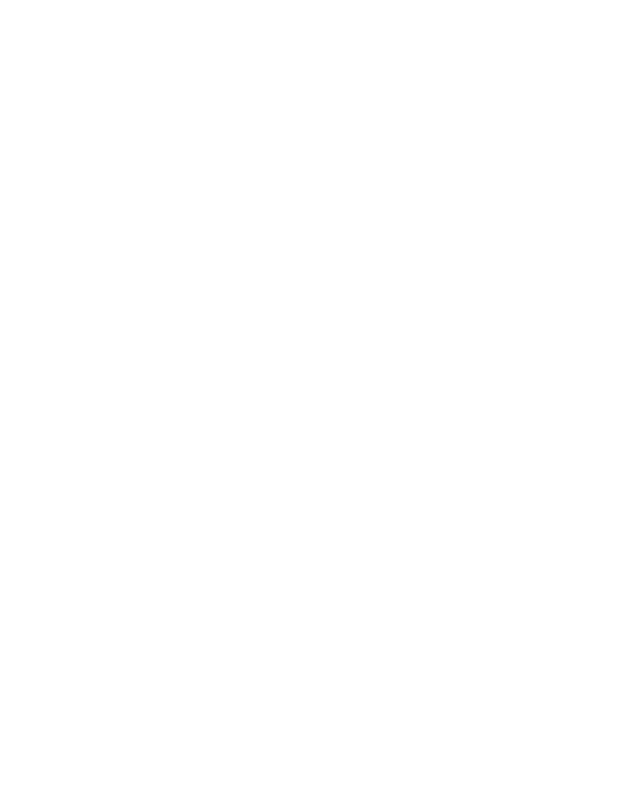
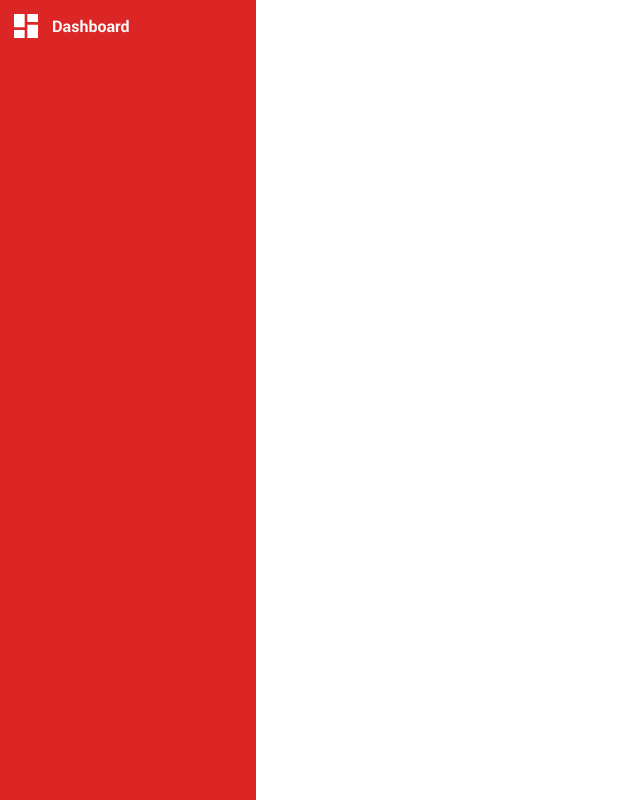
Before and after one commit to Diaa-E/admin-dashboard-exercise, a plain HTML site: page index.html in a window 1280 px wide. Shown: the whole page, without its empty margins (0-640 px from the left). Drawn offline with Linux system fonts and the light colour scheme.

Commit message:
Add side menu containers

```diff
--- a/index.html
+++ b/index.html
@@ -8,6 +8,13 @@
     <link rel="stylesheet" href="./style.css">
 </head>
 <body>
-
+    <div class="wrapper">
+        <div class="side-menu">
+            <div class="menu-item logo">
+                <img id="dashboard" src="./icons/dashboard.svg" alt="">
+                <label for="dashboard">Dashboard</label>
+            </div>
+        </div>
+    </div>
 </body>
 </html>
--- a/style.css
+++ b/style.css
@@ -29,3 +29,43 @@
     box-sizing: border-box;
     font-family: "Roboto", sans-serif;
 }
+
+.wrapper{
+    display: grid;
+    grid-template-columns: 1fr 4fr;
+    grid-template-rows: 1fr 6fr;
+    place-items: stretch stretch;
+    place-content: stretch stretch;
+    background-color: white;
+    min-height: 100vh;
+    min-width: 100vw;
+}
+
+.side-menu{
+    display: grid;
+    grid-template-rows: repeat(3, auto);
+    place-content: start;
+    place-items: center center;
+
+    gap: 30px;
+    background-color: var(--menu-bg);
+    color: var(--font-bright);
+    grid-area: 1 / 1 / 3 / 2;
+    padding: 10px;
+}
+
+.menu-item{
+    display: flex;
+    align-items: center;
+    gap: 10px;
+}
+
+.side-menu img{
+    filter: invert(100%);
+    height: 32px;
+}
+
+.logo{
+    font-size: 16px;
+    font-weight: bold;
+}
```
Also changed, not shown: icons/dashboard.svg (added).
